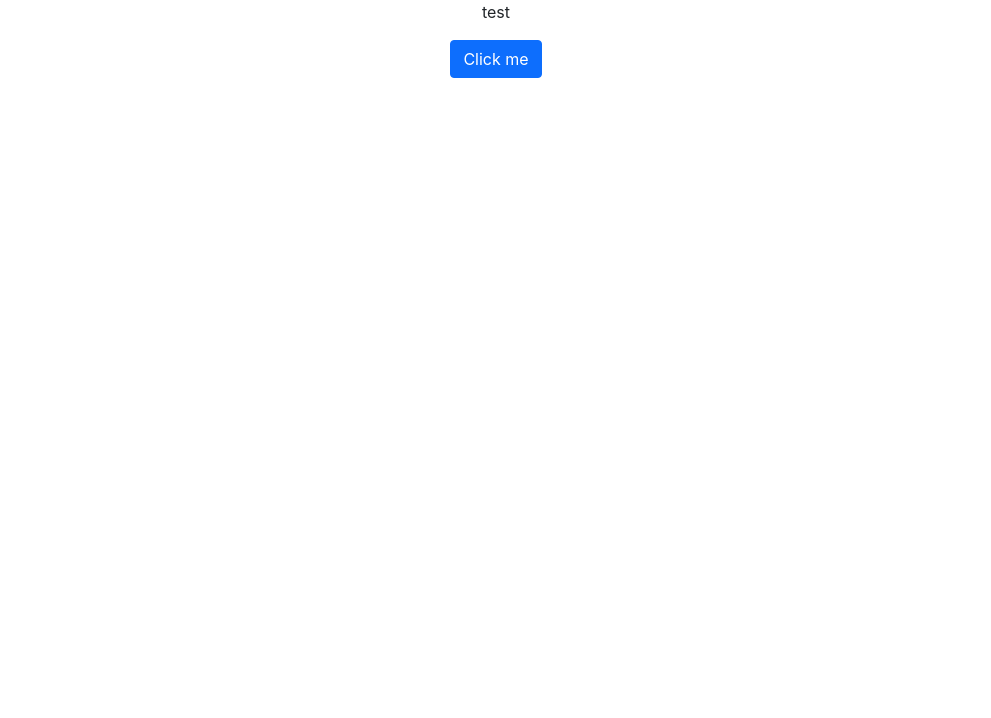
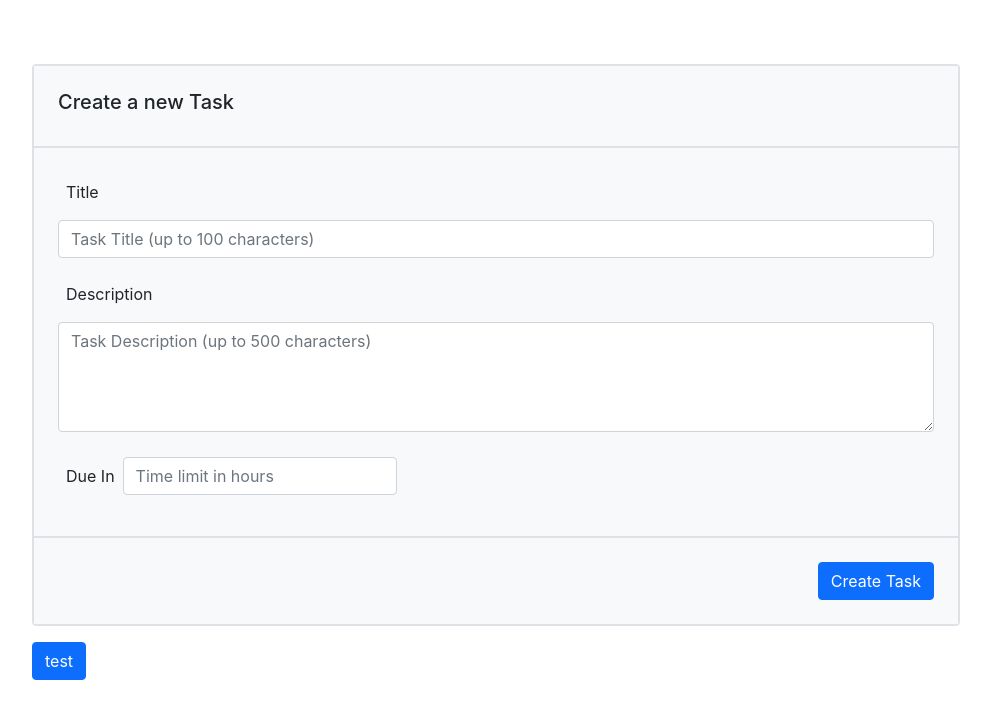
Before and after one commit to determinedslav/ToDoTest, a React (Create React App) app: page / in a window 1280 px wide. Shown: the top 718 px of the page, without its empty margins (144-1135 px from the left). Built offline with nearby package versions, Linux system fonts and the light colour scheme.

Commit message:
create task added

```diff
--- a/src/App.js
+++ b/src/App.js
@@ -1,7 +1,15 @@
 import './App.css';
 import API from './network/RequestHandler';
+import React, {useState} from 'react';
 
 function App() {
+
+  const [status, setStatus] = useState('test');
+  const [tasks, setTasks] = useState('placeholder');
+  const [title, setTitle] = useState(' ');
+  const [description, setDescription] = useState(' ');
+  const [due, setDue] = useState(' ');
+  const [errorMessage, setErrorMessage] = useState(' ');
 
   const myFunction = () => {
     /*
@@ -22,11 +30,6 @@ function App() {
     */
 
     //test requests
-    const postParams = {
-      "name":"1stparty",
-      "description": "1st party request",
-      "dueIn": 10
-    };
 
     const updateparams = {
       "id": 60,
@@ -37,18 +40,15 @@ function App() {
   };
 
     API.getAll().then(response => {
+      setTasks(response.data.data);
+      setStatus(response.status);
       console.log(response.data.data);
-      console.log(response.status);
     });
 
     API.get("16").then(response => {
       console.log(response.data.data);
       console.log(response.status);
     });
-
-    //API.post(postParams).then(response => {
-    //  console.log(response.status);
-    //});
 
     //API.put(updateparams).then(response => {
     //  console.log(response.status);
@@ -60,13 +60,97 @@ function App() {
 
   };
 
+  const getAllTasks = () =>  {
+    API.getAll().then(response => {
+      console.log(response.data.data);
+    }).catch(error => {
+      console.log(error.toJSON());
+  })};
 
-  return (
-    <div className="App">
-      <p>test</p>
-      <button className='btn btn-primary' onClick={() => myFunction()}>Click me</button>
+
+  const validate = () => {
+    setErrorMessage(" ");
+    if (title.trim().length === 0 || description.trim().length === 0 || due.trim().length === 0 || due % 1 !== 0 ) {
+      console.log("Invalid data");
+    } else if (title.length > 100) {
+      setErrorMessage("Task title cannot be more than 100 characters long");
+    } else if (description.length > 500) {
+      setErrorMessage("Task description cannot be more than 500 characters long");
+    } else {
+      setErrorMessage(" ");
+
+      const postParams = {
+        "name":title,
+        "description": description,
+        "dueIn": due
+      };
+
+      API.post(postParams).then(response => {
+        console.log(response.status);
+      }).catch(error => {
+        console.log(error.toJSON());
+        setErrorMessage("An error has occured while trying to create a new task")
+      });
+
+      getAllTasks();
+    }
+  }
+
+  return <div>
+    {
+    <div className="d-flex justify-content-center">
+      <div className="m-5 p-3 w-75">
+        <form id="searchUser" onSubmit={(e) => e.preventDefault()}>
+          <div className="bg-light border rounded">
+            <div className="border p-3">
+              <div className="h5 p-2">
+                Create a new Task
+              </div>
+            </div>
+            <div className="border p-4">
+              <div className="mb-3">
+                <div className="p-2">
+                  Title
+                </div>
+                <div className="mb-2">
+                  <input type="text" className="form-control mt-2" id="title" placeholder="Task Title (up to 100 characters)" onChange={e => setTitle(e.target.value)} required/>
+                </div>
+              </div>
+              <div className="mb-4">
+                <div className="p-2">
+                  Description
+                </div>
+                <div className="mb-2">
+                  <textarea className="form-control mt-2" id="description" placeholder="Task Description (up to 500 characters)" rows={4} onChange={e => setDescription(e.target.value)} required/>
+                </div>
+              </div>
+              <div className="mb-3">
+                <div className="p-2 d-inline-block">
+                  Due In
+                </div>
+                <div className="d-inline-block">
+                  <input type="number" className="form-control" id="due" placeholder="Time limit in hours" onChange={e => setDue(e.target.value)} required/>
+                </div>
+              </div>
+            </div>
+            <div className="border p-3 d-flex justify-content-between">
+              <div className="p-2 m-2 text-danger" id="errMessage">
+                {errorMessage}
+              </div>
+              <div className="p-2">
+                <button className="btn btn-primary" onClick = {() => validate()}>Create Task</button>
+              </div>
+            </div>
+          </div>
+        </form>
+      <div className="">
+        <p>{tasks[0].name}</p>
+        <button className='btn btn-primary' onClick={() => myFunction()}>{status}</button>
+      </div>
     </div>
-  );
+  </div>
+  }
+  </div>
 }
 
 export default App;
```
